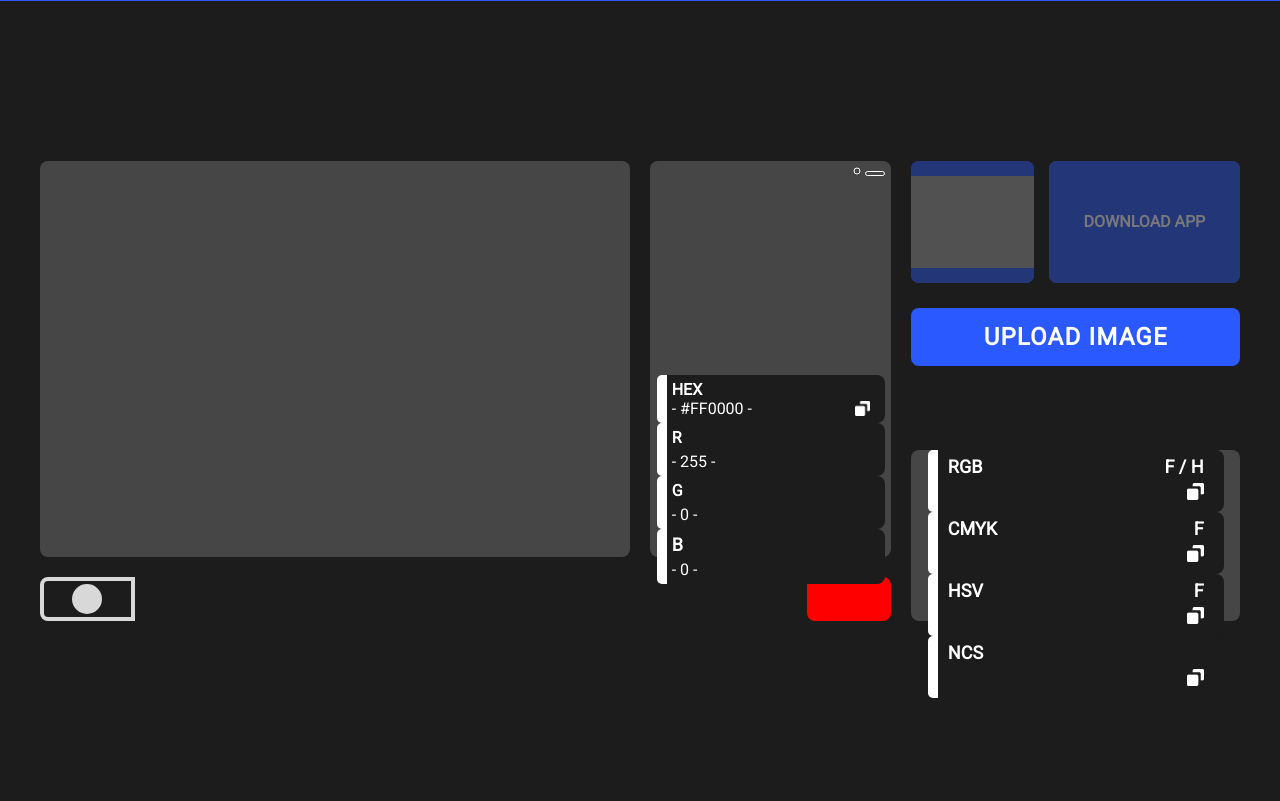
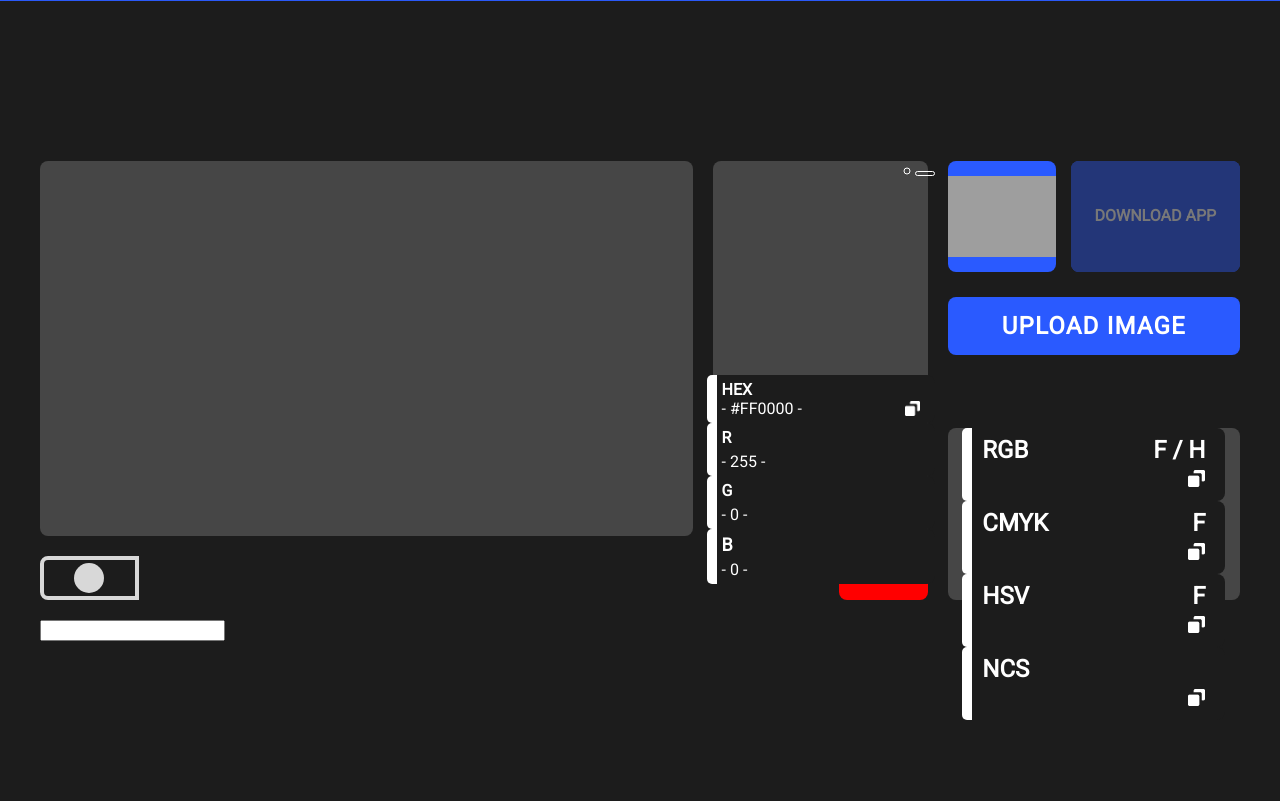
Before and after one commit to misha153/PixPalette, a Flask app: page / in a window 1280 px wide. Shown: the part 799-1600 px from the top of the page. Run offline with Flask 2, Linux system fonts and the light colour scheme; a map, chart or similar area stays blank; grey boxes are pictures that could not be loaded.

Commit message:
js appdate

```diff
--- a/static/css/style.css
+++ b/static/css/style.css
@@ -8,10 +8,7 @@ body{
   width: 100vw;
   font-family: 'Roboto', sans-serif;
   color: #fff;
-  overflow-y: hidden;
-}
-.palette-btnInput {
-  display: none;
+  /* overflow-y: hidden; */
 }
 .count {
   display: none;
@@ -189,18 +186,6 @@ body{
   justify-content: center;
   align-items: center;
   cursor: pointer;
-  position: relative;
-}
-.pipetTools::before {
-  content: '';
-  width: 100%;
-  height: 100%;
-  position: absolute;
-  top: 0;
-  left: 0;
-  background-color: rgb(31, 31, 31, 0.6);
-  border-radius: 8px;
-  cursor: default;
 }
 .apps {
   display: grid;
@@ -276,7 +261,7 @@ body{
   /* box-shadow: 0px 4px 8px rgba(255, 255, 255, 0.25); */
   border-radius: 8px;
   margin: 0 20px;
-  padding: 6px 20px;
+  padding: 8px 20px;
   box-sizing: border-box;
   position: relative;
 }
@@ -292,7 +277,7 @@ body{
 }
 .info__title {
   font-weight: 700;
-  font-size: 18px;
+  font-size: 24px;
   text-transform: uppercase;
   display: flex;
   justify-content: space-between;
@@ -307,7 +292,7 @@ body{
 }
 .info__color-text {
   font-weight: 800;
-  font-size: 18px;
+  font-size: 24px;
   text-align: center;
   display: flex;
   justify-content: space-between;
@@ -315,7 +300,7 @@ body{
   margin: 6px 0;
 }
 .color-text__wrapper {
-  font-size: 14px;
+  font-size: 20px;
 }
 .colors {
   grid-area: colors;
@@ -402,8 +387,6 @@ body{
   grid-area: pipetColor;
   background-color: #ff0000;
   border-radius: 8px;
-  cursor: pointer;
-  transition: .4s;
 }
 
 
--- a/static/js/script.js
+++ b/static/js/script.js
@@ -1,15 +1,4 @@
-let showPic = ()=>{
-  if (localStorage.click == '') {
-    localStorage.click = 'rgb(255, 0, 0)'
-  } else if (localStorage.click !== ''){
-    localStorage.click = ''
-  }
-}
 console.clear()
-let example = document.getElementById('example');
-let context = example.getContext('2d');
-let gr = context.createLinearGradient(200,0,0,200)
-
 const body = document.querySelector('body'),
 blockShowImage = document.querySelector('.img-previow'),
 btnDowload = body.querySelector('#dowload'),
@@ -144,58 +133,65 @@ colors.forEach((item2, index2, arr2) => {
 //     console.log(`${res['palette'][index][item2]} - ${item2}`);
 //   });
 // });
+let io = 'resPal'
 let writeColor = (typeChange)=>{
   colors.forEach((item, index, arr) => {
-    if ((localStorage.click !== '' || item.classList.contains('choose-color')) && $(`.info__title-link--rgb:contains('F')`).hasClass('info__title-link--active')) {
+    if (item.classList.contains('choose-color') && $(`.info__title-link--rgb:contains('F')`).hasClass('info__title-link--active')) {
       if (typeChange == 'resPic') {
         rgbBlock.textContent = `${JSON.parse(localStorage.getItem(typeChange))['floatrgb']}`.split(',').join(', ')
-        console.log(JSON.parse(localStorage.getItem(typeChange))['floatrgb']);
       } else if (typeChange == 'resPal'){
         rgbBlock.textContent = `${JSON.parse(localStorage.getItem(typeChange))[index]['floatrgb']}`.split(',').join(', ')
+        localStorage.click = ''
       }
-    } else if ((localStorage.click !== '' || item.classList.contains('choose-color')) && $(`.info__title-link--rgb:contains('H')`).hasClass('info__title-link--active')) {
+    } else if (item.classList.contains('choose-color') && $(`.info__title-link--rgb:contains('H')`).hasClass('info__title-link--active')) {
       if (typeChange == 'resPic') {
         rgbBlock.textContent = `${JSON.parse(localStorage.getItem(typeChange))['hex']}`.split(',').join(', ')
       } else if (typeChange == 'resPal'){
         rgbBlock.textContent = `${JSON.parse(localStorage.getItem(typeChange))[index]['hex']}`.split(',').join(', ')
+        localStorage.click = ''
       }
-    } else if ((localStorage.click !== '' || item.classList.contains('choose-color')) && !$(`.info__title-link--rgb:contains('F')`).hasClass('info__title-link--active') && !$(`.info__title-link--rgb:contains('H')`).hasClass('info__title-link--active')){
+    } else if (item.classList.contains('choose-color') && !$(`.info__title-link--rgb:contains('F')`).hasClass('info__title-link--active') && !$(`.info__title-link--rgb:contains('H')`).hasClass('info__title-link--active')){
       if (typeChange == 'resPic') {
         rgbBlock.textContent = `${JSON.parse(localStorage.getItem(typeChange))['rgb']}`.split(',').join(', ')
       } else if (typeChange == 'resPal'){
         rgbBlock.textContent = `${JSON.parse(localStorage.getItem(typeChange))[index]['rgb']}`.split(',').join(', ')
+        localStorage.click = ''
       }
     }
 
-    if ((localStorage.click !== '' || item.classList.contains('choose-color')) && $(`.info__title-link--cmyk:contains('F')`).hasClass('info__title-link--active')) {
+    if (item.classList.contains('choose-color') && $(`.info__title-link--cmyk:contains('F')`).hasClass('info__title-link--active')) {
       if (typeChange == 'resPic') {
         cmykBlock.textContent = `${JSON.parse(localStorage.getItem(typeChange))['floatcmyk']}`.split(',').join(', ')
       } else if (typeChange == 'resPal'){
         cmykBlock.textContent = `${JSON.parse(localStorage.getItem(typeChange))[index]['floatcmyk']}`.split(',').join(', ')
+        localStorage.click = ''
       }
-    } else if ((localStorage.click !== '' || item.classList.contains('choose-color')) && !$(`.info__title-link--cmyk:contains('F')`).hasClass('info__title-link--active')){
+    } else if (item.classList.contains('choose-color') && !$(`.info__title-link--cmyk:contains('F')`).hasClass('info__title-link--active')){
       if (typeChange == 'resPic') {
-        cmykBlock.textContent = `${JSON.parse(localStorage.getItem(typeChange))['cmyk']}`.split(',').join(', ')
+        cmykBlock.textContent = `${JSON.parse(localStorage.getItem(typeChange))['cmyk']}`.split(',').join('. ')
       } else if (typeChange == 'resPal'){
-        cmykBlock.textContent = `${JSON.parse(localStorage.getItem(typeChange))[index]['cmyk']}`.split(',').join(', ')
+        cmykBlock.textContent = `${JSON.parse(localStorage.getItem(typeChange))[index]['cmyk']}`.split(',').join('. ')
+        localStorage.click = ''
       }
     }
 
-    if ((localStorage.click !== '' || item.classList.contains('choose-color')) && $(`.info__title-link--hsv:contains('F')`).hasClass('info__title-link--active')) {
+    if (item.classList.contains('choose-color') && $(`.info__title-link--hsv:contains('F')`).hasClass('info__title-link--active')) {
       if (typeChange == 'resPic') {
-        hsvBlock.textContent = `${JSON.parse(localStorage.getItem(typeChange))['floathsv']}`.split(',').join(', ')
+        hsvBlock.textContent = `${JSON.parse(localStorage.getItem(typeChange))['floathsv']}`.split(',').join('. ')
       } else if (typeChange == 'resPal'){
-        hsvBlock.textContent = `${JSON.parse(localStorage.getItem(typeChange))[index]['floathsv']}`.split(',').join(', ')
+        hsvBlock.textContent = `${JSON.parse(localStorage.getItem(typeChange))[index]['floathsv']}`.split(',').join('. ')
+        localStorage.click = ''
       }
-    } else if ((localStorage.click !== '' || item.classList.contains('choose-color')) && !$(`.info__title-link--hsv:contains('F')`).hasClass('info__title-link--active')){
+    } else if (item.classList.contains('choose-color') && !$(`.info__title-link--hsv:contains('F')`).hasClass('info__title-link--active')){
       if (typeChange == 'resPic') {
-        hsvBlock.textContent = `${JSON.parse(localStorage.getItem(typeChange))['hsv']}`.split(',').join(', ')
+        hsvBlock.textContent = `${JSON.parse(localStorage.getItem(typeChange))['hsv']}`.split(',').join('. ')
       } else if (typeChange == 'resPal'){
-        hsvBlock.textContent = `${JSON.parse(localStorage.getItem(typeChange))[index]['hsv']}`.split(',').join(', ')
+        hsvBlock.textContent = `${JSON.parse(localStorage.getItem(typeChange))[index]['hsv']}`.split(',').join('. ')
+        localStorage.click = ''
       }
     }
 
-    if ((localStorage.click !== '' || item.classList.contains('choose-color')) && item.classList.contains('choose-color')){
+    if (item.classList.contains('choose-color')){
       if (typeChange == 'resPic') {
         ncsBlock.textContent = `${JSON.parse(localStorage.getItem(typeChange))['ncs']}`
       } else if (typeChange == 'resPal'){
@@ -203,44 +199,21 @@ let writeColor = (typeChange)=>{
       }
     }
     if (typeChange == 'resPic') {
-      console.log(`Схуяли приходит `);
       $('#status').html(`- ${JSON.parse(localStorage.getItem(typeChange))['hex']} -`)
       $('#status--r').html(`- ${JSON.parse(localStorage.getItem(typeChange))['rgb'][0]} -`)
       $('#status--g').html(`- ${JSON.parse(localStorage.getItem(typeChange))['rgb'][1]} -`)
       $('#status--b').html(`- ${JSON.parse(localStorage.getItem(typeChange))['rgb'][2]} -`)
-      $('.pipetColor').addClass('choose-color')
-      colors.forEach((item, index, arr) => {
-        item.classList.remove('choose-color')
-      });
-    } else {
-      $('.pipetColor').removeClass('choose-color')
     }
   });
 }
-let resPicOrResPal = ()=>{
-  if (localStorage.click !== '') {
-    console.log('Отправляем resPic');
-    writeColor('resPic')
-  } else if (localStorage.click == '') {
-    writeColor('resPal')
-  }
-}
+// writeColor('resPic')
 if (localStorage.click !== '') {
   writeColor('resPic')
+  $('.pipetColor').backgroundColor = localStorage.click
 } else if (localStorage.click == '') {
+  $('.circle').
   writeColor('resPal')
 }
-
-if (localStorage.click !== ''){
-  $('.pipetColor').css("backgroundColor", `${localStorage.click}`);
-  $('.circle').css("top", `${localStorage.coordYBig}px`);
-  $('.circle').css("left", `${localStorage.coordX}px`);
-  $('.circle__tone').css('top', `${localStorage.coordYMin}px`)
-}
-// console.log(localStorage.hexMin)
-gr.addColorStop(1, `${localStorage.hexMin}`)
-context.fillStyle = gr
-context.fillRect(0,0,200,200)
 let rgbType = (color)=>{
   // if ($(`.info__title-link--rgb:contains('F')`).hasClass('info__title-link--active')) {
   //   rgbBlock.textContent = `${randomInt(2)} ${randomInt(2)} ${randomInt(2)}`
@@ -302,6 +275,12 @@ let translateColor = (color)=>{
   console.log(color);
 }
 
+let example = document.getElementById('example');
+let context = example.getContext('2d');
+let gr = context.createLinearGradient(200,0,0,200)
+gr.addColorStop(1, '#ff0000')
+context.fillStyle = gr
+context.fillRect(0,0,200,200)
 gr = context.createLinearGradient(0,0,200,0)
 gr.addColorStop(0.025,'rgba(255, 255, 255, 1)')
 gr.addColorStop(1,'rgba(255, 255, 255, 0)')
@@ -343,8 +322,9 @@ $('#example').mouseup(function (e) {
     $('.circle').css("top", y);
     $('.circle').css("left", x);
     $('#paletteForm').submit()
-    localStorage.coordX = x
-    localStorage.coordYBig = y
+    console.log(`Значение в input = ${paletteInp.value}`);
+    console.log(`RGB  = ${p[0]} ${p[1]} ${p[2]}`);
+    localStorage.setItem('coord', `$('.circle').css('left', ${x});`)
     localStorage.click = `rgb(${p[0]}, ${p[1]}, ${p[2]})`
 });
 
@@ -363,8 +343,7 @@ $('#example__tone').mouseup(function (e) {
   $('.circle__tone').css("display", "block");
   $('.circle__tone').css("top", y);
   $('.circle__tone').css("left", 0);
-  localStorage.hexMin = hex
-  localStorage.coordYMin = y
+
   let gr = context.createLinearGradient(200,0,0,200)
   gr.addColorStop(1, hex)
   context.fillStyle = gr
--- a/templates/index.html
+++ b/templates/index.html
@@ -19,8 +19,8 @@
         </div>
         <p class="mainPage__desk">Get palette from image<br> with PixPalette!</p>
         <form method="post" enctype="multipart/form-data" id="formMain">
-          <input type="file" name="photo" accept=".jpg, .jpeg, .png" id="dowload" class="dowload-btnInput" onclick=" localStorage.setItem('hexMin', '#ff0000'); localStorage.setItem('resPath', '123'); localStorage.setItem('resPal', '123'); localStorage.setItem('resPic', '123'); localStorage.setItem('click', '')"
-           onchange="$('#formMain').submit(); reroll(); basePalette();">
+          <input type="file" name="photo" accept=".jpg, .jpeg, .png" id="dowload" class="dowload-btnInput"
+           onchange="$('#formMain').submit(); reroll(); basePalette()">
           <label for="dowload" class="dowload-btnLabel">
             <span class="dowload-btnLabel__text">Upload image</span>
             <span class="dowload-btnLabel__circle"></span>
```
Also changed, not shown: templates/workplace.html (+15 -15 lines), static/images/1bit_image_exp.jpg (deleted), static/images/GMAAAgLHweA-1920.jpg (deleted), static/images/l-intro-1645562377.jpg (deleted), static/images/typical_image.jpg (deleted), static/images/typical_image_3GLEB.jpg (deleted).
